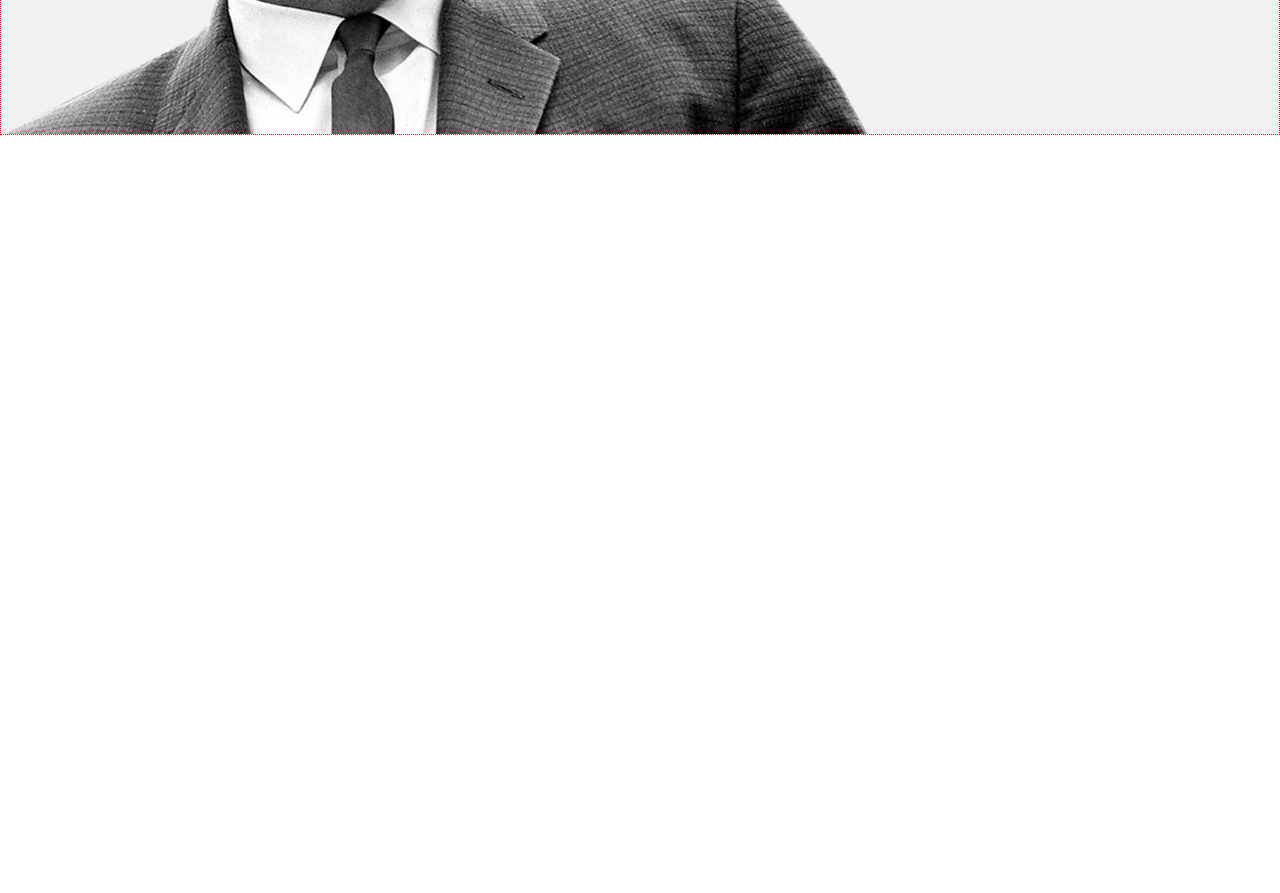
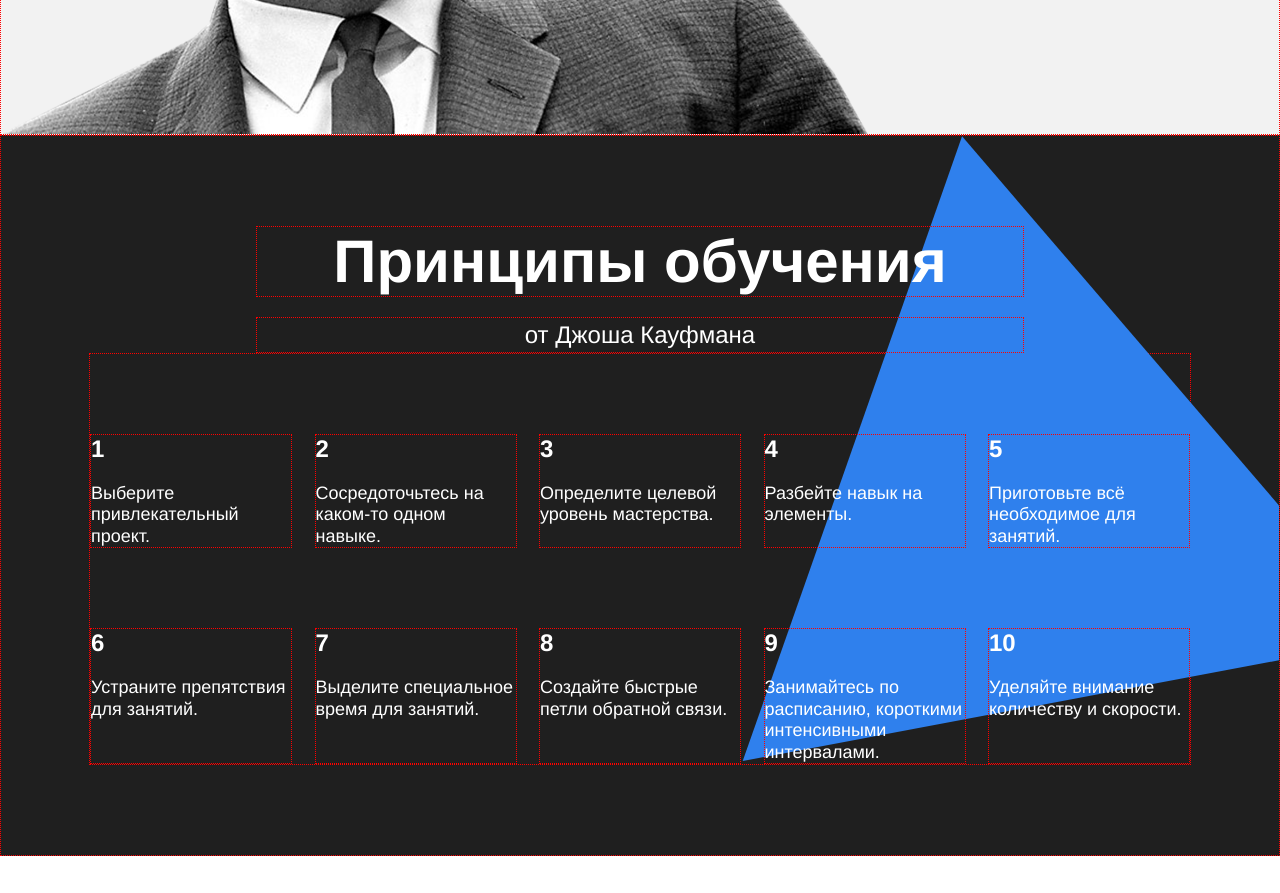
Before and after one commit to losbojos/how-to-learn, a plain HTML site: page index.html in a window 1280 px wide. Shown: the part 2780-3673 px from the top of the page. Before the commit the page ends 3041 px from the top, so only its background shows below. Drawn offline with Linux system fonts and the light colour scheme.

Commit message:
kaufman section

```diff
--- a/index.html
+++ b/index.html
@@ -93,7 +93,53 @@
         <a href="#" class="feynman__link text-color-blue">Подробнее →</a>
       </section>
 
-      <section class="kaufman section">
+      <section class="section kaufman">
+        <h1 class="section-title section-title_theme_dark">Принципы обучения</h1>
+        <h2 class="section-subtitle section-subtitle_theme_dark">от Джоша Кауфмана</h2>
+        <div class="table table_theme_dark">
+          <div class="table__cell table__cell_theme_dark">
+            <h3 class="table__heading table__heading_theme_dark">1</h3>
+            <p class="table__text table__text_theme_dark">Выберите привлекательный проект.</p>
+          </div>
+          <div class="table__cell table__cell_theme_dark">
+            <h3 class="table__heading table__heading_theme_dark">2</h3>
+            <p class="table__text table__text_theme_dark">Сосредоточьтесь на каком-то одном навыке.</p>
+          </div>
+          <div class="table__cell table__cell_theme_dark">
+            <h3 class="table__heading table__heading_theme_dark">3</h3>
+            <p class="table__text table__text_theme_dark">Определите целевой уровень мастерства.</p>
+          </div>
+          <div class="table__cell table__cell_theme_dark">
+            <h3 class="table__heading table__heading_theme_dark">4</h3>
+            <p class="table__text table__text_theme_dark">Разбейте навык на элементы.</p>
+          </div>
+          <div class="table__cell table__cell_theme_dark">
+            <h3 class="table__heading table__heading_theme_dark">5</h3>
+            <p class="table__text table__text_theme_dark">Приготовьте всё необходимое для занятий.</p>
+          </div>
+          <div class="table__cell table__cell_theme_dark">
+            <h3 class="table__heading table__heading_theme_dark">6</h3>
+            <p class="table__text table__text_theme_dark">Устраните препятствия для занятий.</p>
+          </div>
+          <div class="table__cell table__cell_theme_dark">
+            <h3 class="table__heading table__heading_theme_dark">7</h3>
+            <p class="table__text table__text_theme_dark">Выделите специальное время для занятий.</p>
+          </div>
+          <div class="table__cell table__cell_theme_dark">
+            <h3 class="table__heading table__heading_theme_dark">8</h3>
+            <p class="table__text table__text_theme_dark">Создайте быстрые петли обратной связи.</p>
+          </div>
+          <div class="table__cell table__cell_theme_dark">
+            <h3 class="table__heading table__heading_theme_dark">9</h3>
+            <p class="table__text table__text_theme_dark">Занимайтесь по расписанию, короткими интенсивными интервалами.
+            </p>
+          </div>
+          <div class="table__cell table__cell_theme_dark">
+            <h3 class="table__heading table__heading_theme_dark">10</h3>
+            <p class="table__text table__text_theme_dark">Уделяйте внимание количеству и скорости.</p>
+          </div>
+        </div>
+        <img class="kaufman__triangle" src="./images/kaufman-triangle.svg" alt="kaufman triangle SVG" />
       </section>
 
     </main>
--- a/styles/style.css
+++ b/styles/style.css
@@ -102,11 +102,11 @@
 
 .section {
   margin-top: 100px;
-  padding: 0 0;
+  /* padding: 0 0; */
 }
 
 .section:last-of-type {
-  margin-top: 90px;
+  margin-top: 0;
 }
 
 .description {
@@ -168,6 +168,11 @@
   border: 1px dotted red;
 }
 
+.section-title_theme_dark {
+  z-index: 2;
+}
+
+
 .section-subtitle {
   width: 60%;
   line-height: 34px;
@@ -176,6 +181,10 @@
   text-align: center;
   margin: 20px auto 0;
   border: 1px dotted red;
+}
+
+.section-subtitle_theme_dark {
+  z-index: 2;
 }
 
 .table {
@@ -192,12 +201,20 @@
   border: 1px dotted red;
 }
 
+.table__cell_theme_dark {
+  width: 200px;
+  margin: 80px 0 0;
+  z-index: 2;
+}
+
 .table__heading {
   line-height: 1.15;
   font-size: 24px;
   font-weight: 600;
   margin: 0 auto 0;
 }
+
+.table__heading_theme_dark {}
 
 .table__text {
   line-height: 1.2;
@@ -206,6 +223,7 @@
   margin: 20px auto 0;
 }
 
+.table__text_theme_dark {}
 
 .feynman {
   position: relative;
@@ -247,14 +265,25 @@
   border: 1px dotted red;
 }
 
-.kaufman {}
+.kaufman {
+  display: flex;
+  flex-direction: column;
+  align-items: center;
+  border: 1px dotted red;
+  background-color: #1f1f1f;
+  color: #ffffff;
+  padding-top: 90px;
+  padding-bottom: 90px;
+  overflow: hidden;
+  position: relative;
+}
 
-/* и элемента с модификатором вида ключ-значение */
-.table__cell_theme_dark {
-  width: 200px;
-  color: white;
-  margin-right: 0;
-  margin-top: 80px;
+.kaufman__triangle {
+  position: absolute;
+  right: -120px;
+  top: 0;
+  height: 877px;
+  width: 877px;
 }
 
 .footer {}
```
